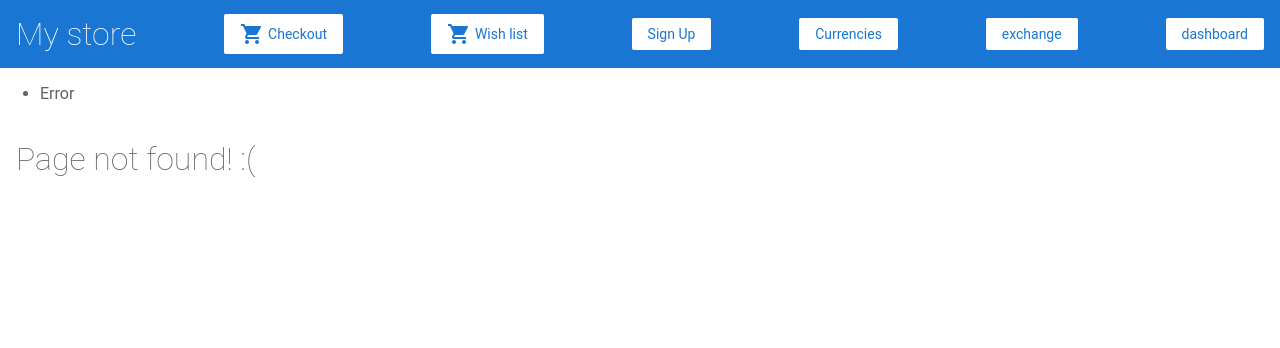
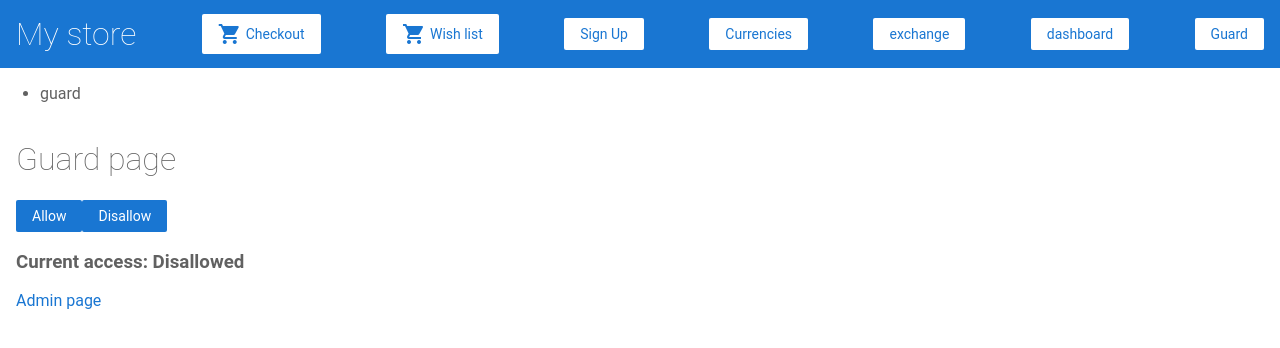
Before and after one commit to eliso1303/angular-tutorial-first, an Angular app: page /guard in a window 1280 px wide. Before the commit this address led to /error. Shown: the top 348 px of the page. Built offline with nearby package versions, Linux system fonts and the light colour scheme.

Commit message:
feat(24-routing-part-3): Finish part-3

```diff
--- /dev/null
+++ b/src/app/admin.guard.ts
@@ -0,0 +1,18 @@
+import { Injectable } from '@angular/core';
+import { ActivatedRouteSnapshot, RouterStateSnapshot, UrlTree, CanActivate } from '@angular/router';
+import { Observable } from 'rxjs';
+import { AuthService } from './auth.service';
+
+@Injectable({
+  providedIn: 'root'
+})
+export class AdminGuard implements CanActivate {
+
+  constructor(private authService: AuthService) { }
+
+  canActivate(route: ActivatedRouteSnapshot, state: RouterStateSnapshot): boolean | UrlTree | Observable<boolean | UrlTree> | Promise<boolean | UrlTree> {
+    console.log( this.authService.isEnabled())
+    return this.authService.isEnabled();
+  }
+
+}
--- /dev/null
+++ b/src/app/admin/admin.component.html
@@ -0,0 +1 @@
+<p>admin works!</p>
--- /dev/null
+++ b/src/app/admin/admin.component.ts
@@ -0,0 +1,15 @@
+import { Component, OnInit } from '@angular/core';
+
+@Component({
+  selector: 'app-admin',
+  templateUrl: './admin.component.html',
+  styleUrls: ['./admin.component.scss']
+})
+export class AdminComponent implements OnInit {
+
+  constructor() { }
+
+  ngOnInit() {
+  }
+
+}
--- /dev/null
+++ b/src/app/auth.service.ts
@@ -0,0 +1,23 @@
+import { Injectable } from '@angular/core';
+
+@Injectable({
+  providedIn: 'root'
+})
+export class AuthService {
+
+  private access = false;
+
+  constructor() { }
+
+  isEnabled() {
+    return this.access;
+  }
+
+  disallow() {
+    this.access = false;
+  }
+
+  allow() {
+    this.access = true;
+  }
+}
--- /dev/null
+++ b/src/app/guard/guard.component.html
@@ -0,0 +1,12 @@
+<h1>Guard page</h1>
+
+<p>
+    <button (click)="allow()">Allow</button>
+    <button (click)="disallow()">Disallow</button>
+</p>
+
+<h3>
+    Current access: {{access ? 'Allowed':'Disallowed'}}
+</h3>
+
+<a routerLink="/admin">Admin page</a>
--- /dev/null
+++ b/src/app/guard/guard.component.ts
@@ -0,0 +1,27 @@
+import { Component, OnInit } from '@angular/core';
+import { AuthService } from '../auth.service';
+
+@Component({
+  selector: 'app-guard',
+  templateUrl: './guard.component.html',
+  styleUrls: ['./guard.component.scss']
+})
+export class GuardComponent implements OnInit {
+
+  constructor(private authService: AuthService) { }
+
+  ngOnInit() {
+  }
+
+  disallow(){
+    this.authService.disallow();
+  }
+
+  allow() {
+    this.authService.allow();
+  }
+
+  get access() {
+    return this.authService.isEnabled();
+  }
+}
--- a/src/app/top-bar/top-bar.component.html
+++ b/src/app/top-bar/top-bar.component.html
@@ -27,3 +27,7 @@
  <a [routerLink]="['/dashboard']" class="button fancy-button">
     dashboard
  </a>
+
+ <a [routerLink]="['/guard']" class="button fancy-button">
+    Guard
+ </a>
```
Also changed, not shown: src/app/app.module.ts (+20 -13 lines), src/app/admin/admin.component.scss (added), src/app/guard/guard.component.scss (added).
